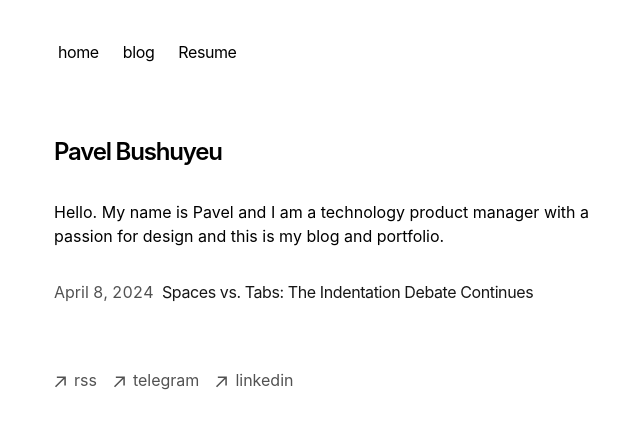
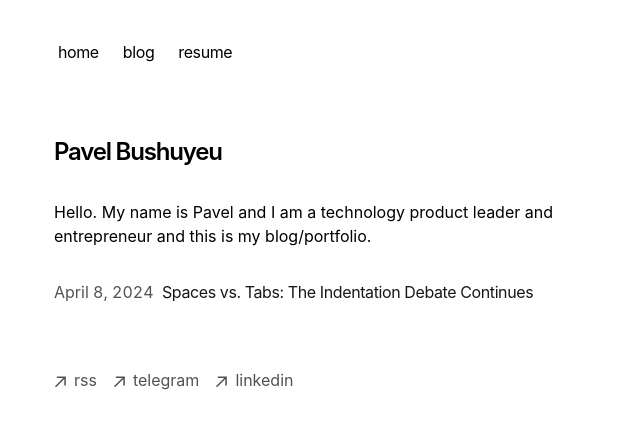
Before and after one commit to bushuyeu/portfolio, a Next.js app: page / in a window 1280 px wide. Shown: the top 428 px of the page, without its empty margins (298-938 px from the left). Built offline with nearby package versions, Linux system fonts and the light colour scheme.

Commit message:
copy edits

```diff
--- a/app/components/nav.tsx
+++ b/app/components/nav.tsx
@@ -9,7 +9,7 @@ const navItems = {
   },
   "https://docs.google.com/document/d/12Yf3TqCObbycOHVQyLlXvIoimgqcZ57mUNnfKVAQ3ao/edit?usp=sharing":
     {
-      name: "Resume",
+      name: "resume",
     },
 };
 
--- a/app/page.tsx
+++ b/app/page.tsx
@@ -7,7 +7,7 @@ export default function Page() {
         Pavel Bushuyeu
       </h1>
       <p className="mb-4">
-        {`Hello. My name is Pavel and I am a technology product manager with a passion for design and this is my blog and portfolio.`}
+        {`Hello. My name is Pavel and I am a technology product leader and entrepreneur and this is my blog/portfolio.`}
       </p>
       <div className="my-8">
         <BlogPosts />
```
